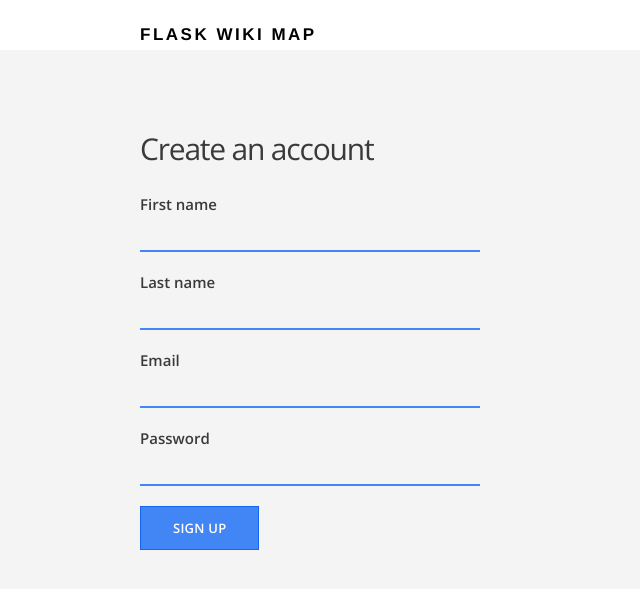
After one commit to evansmusomi/flaskwikimap, a Flask app: page /signup in a window 1280 px wide. The commit adds this page. Shown: the top 589 px of the page, without its empty margins (0-640 px from the left). Run offline with Flask 2, Linux system fonts and the light colour scheme.

Commit message:
Adds signup route and html form

```diff
--- /dev/null
+++ b/forms.py
@@ -0,0 +1,14 @@
+""" Defines form backends """
+
+from flask_wtf import Form
+from wtforms import StringField, PasswordField, SubmitField
+
+
+class SignupForm(Form):
+    """ Defines the sign up form fields """
+
+    first_name = StringField('First name')
+    last_name = StringField('Last name')
+    email = StringField('Email')
+    password = PasswordField('Password')
+    submit = SubmitField('Sign up')
--- a/models.py
+++ b/models.py
@@ -1,6 +1,6 @@
 """ Defines data structures to use to read and write to tables """
 
-from flask.ext.sqlalchemy import SQLAlchemy
+from flask_sqlalchemy import SQLAlchemy
 from werkzeug import generate_password_hash, check_password_hash
 
 db = SQLAlchemy()
--- a/requirements.txt
+++ b/requirements.txt
@@ -1,11 +1,17 @@
 appdirs==1.4.3
 click==6.7
 Flask==0.12.1
+Flask-SQLAlchemy==2.2
+Flask-WTF==0.14.2
 gunicorn==19.7.1
 itsdangerous==0.24
 Jinja2==2.9.6
 MarkupSafe==1.0
 packaging==16.8
+py==1.4.33
 pyparsing==2.2.0
+pytest==3.0.7
 six==1.10.0
+SQLAlchemy==1.1.9
 Werkzeug==0.12.1
+WTForms==2.1
--- a/routes.py
+++ b/routes.py
@@ -1,13 +1,18 @@
 """ Maps browser requests to Python functions """
 
 from models import db
+from forms import SignupForm
 from flask import Flask, render_template
 
 app = Flask(__name__)
 
 # Connects Flask to database
 app.config['SQLALCHEMY_DATABASE_URI'] = 'postgresql://localhost/flaskwikimap'
+app.config['SQLALCHEMY_TRACK_MODIFICATIONS'] = False
 db.init_app(app)
+
+# Configures app to protect against CSRF
+app.secret_key = "development-key"
 
 
 @app.route("/")
@@ -22,5 +27,12 @@ def about():
     return render_template("about.html")
 
 
+@app.route("/signup")
+def signup():
+    """ Renders the sign up page with form """
+    form = SignupForm()
+    return render_template("signup.html", form=form)
+
+
 if __name__ == "__main__":
     app.run(debug=True)
--- a/templates/index.html
+++ b/templates/index.html
@@ -5,7 +5,7 @@
         <div class="container">
             <div class="section-content">
                 <h2>Discover places near you.</h2>
-                <a href="#" class="btn-primary">Sign up</a>
+                <a href="{{ url_for('signup') }}" class="btn-primary">Sign up</a>
                 <a href="{{ url_for('about') }}" class="btn-secondary">Learn more</a>
             </div>
             <div class="section-device">
--- /dev/null
+++ b/templates/signup.html
@@ -0,0 +1,31 @@
+{% extends "layout.html" %}
+
+{% block content %}
+    <main class="container signup-section">
+        <div class="section-content">
+            <h2>Create an account</h2>
+
+            <form method="POST" action="/signup">
+                {{ form.hidden_tag() }}
+
+                <div class="form-group">
+                    {{ form.first_name.label }}
+                    {{ form.first_name }}
+                </div>
+                <div class="form-group">
+                    {{ form.last_name.label }}
+                    {{ form.last_name }}
+                </div>
+                <div class="form-group">
+                    {{ form.email.label }}
+                    {{ form.email }}
+                </div>
+                <div class="form-group">
+                    {{ form.password.label }}
+                    {{ form.password }}
+                </div>
+                {{ form.submit(class="btn-primary") }}
+            </form>
+        </div>
+    </main>
+{% endblock %}
```
